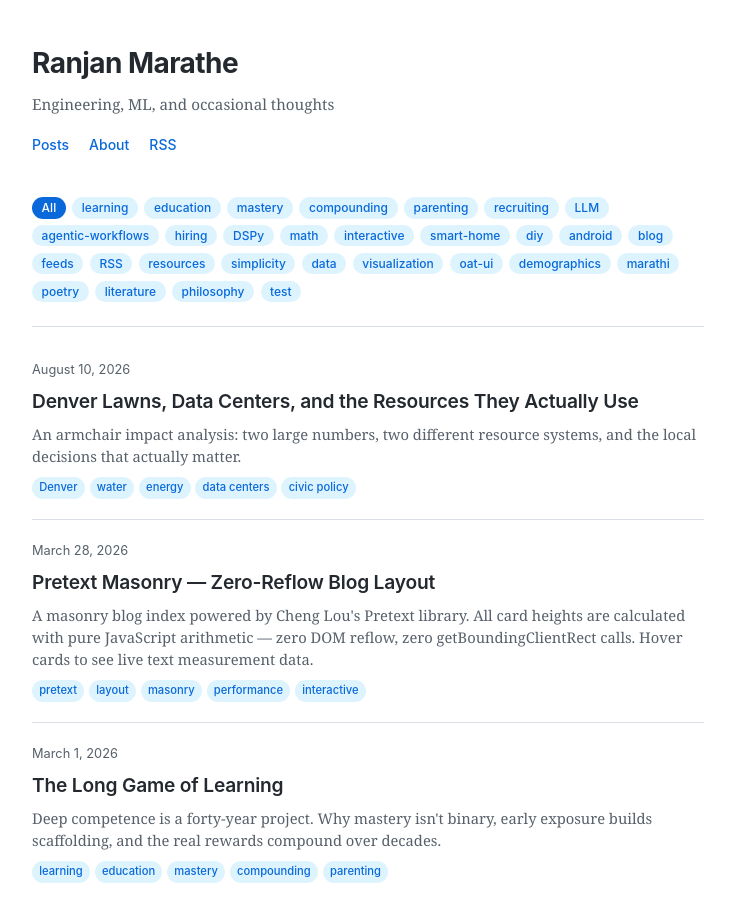
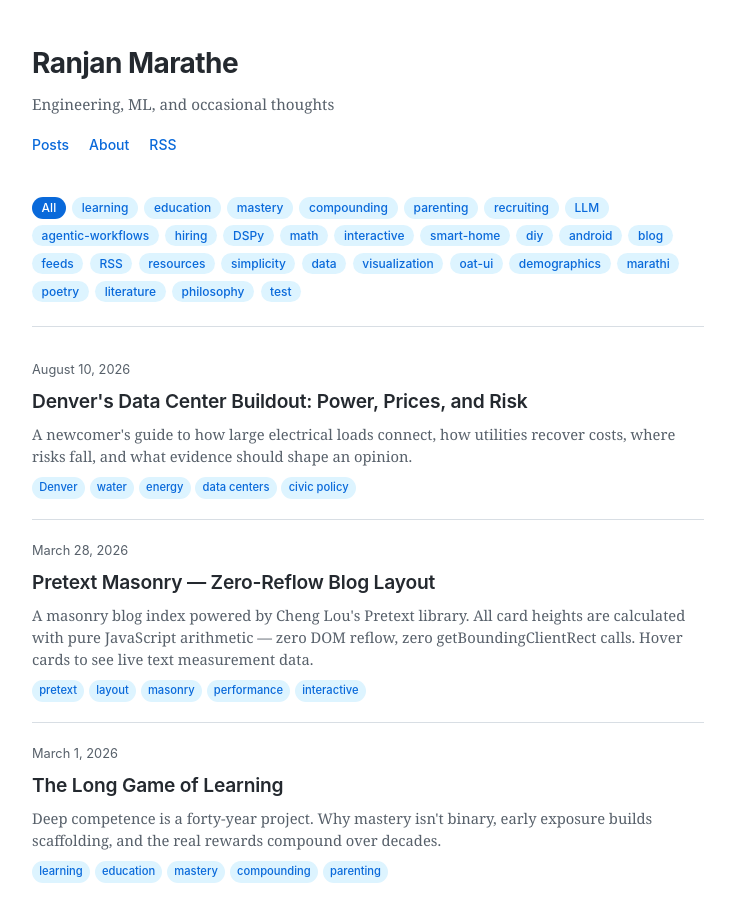
Before and after one commit to PriyaranjanMarathe/priyaranjanmarathe.github.io, a Jekyll site: the page docs/blog/index.html, which Jekyll copies as it is, in a window 1280 px wide and 900 px high. Shown: the whole window, without its empty margins (272-1007 px from the left). Built offline with Jekyll 4.4.1, drawn with Linux system fonts in a browser that asks for light colours.

Commit message:
Update data center guide landing metadata

```diff
--- a/docs/blog/index.html
+++ b/docs/blog/index.html
@@ -290,9 +290,9 @@
 
             <li class="post-item" data-tags="denver water energy data-centers climate civic-policy">
                 <div class="post-item-date">August 10, 2026</div>
-                <h2 class="post-item-title"><a href="/blog/posts/denver-lawns-data-centers.html">Denver Lawns, Data Centers, and the Resources They Actually Use</a></h2>
+                <h2 class="post-item-title"><a href="/blog/posts/denver-lawns-data-centers.html">Denver's Data Center Buildout: Power, Prices, and Risk</a></h2>
                 <p class="post-item-desc">
-                    An armchair impact analysis: two large numbers, two different resource systems, and the local decisions that actually matter.
+                    A newcomer's guide to how large electrical loads connect, how utilities recover costs, where risks fall, and what evidence should shape an opinion.
                 </p>
                 <div class="post-item-tags">
                     <span class="post-item-tag">Denver</span>
```
